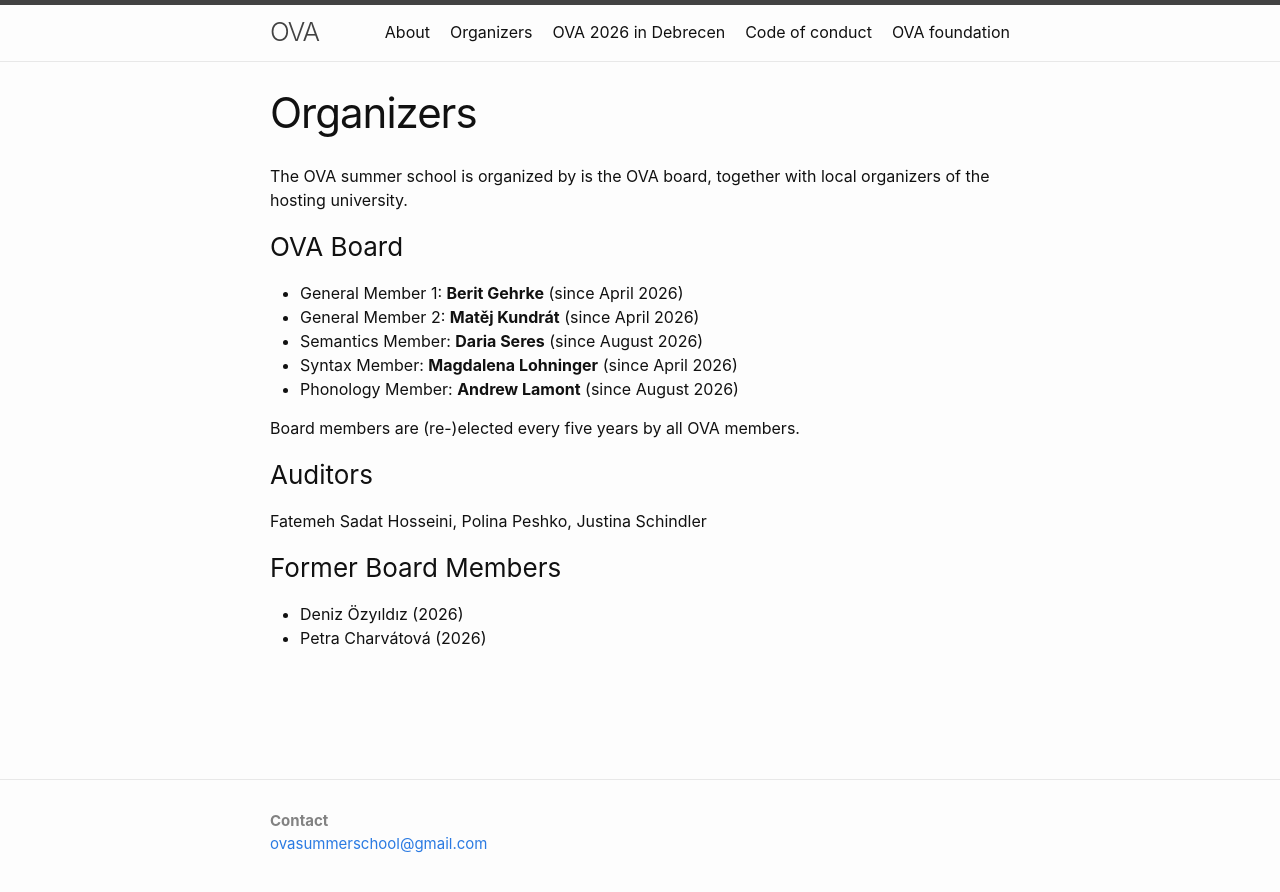
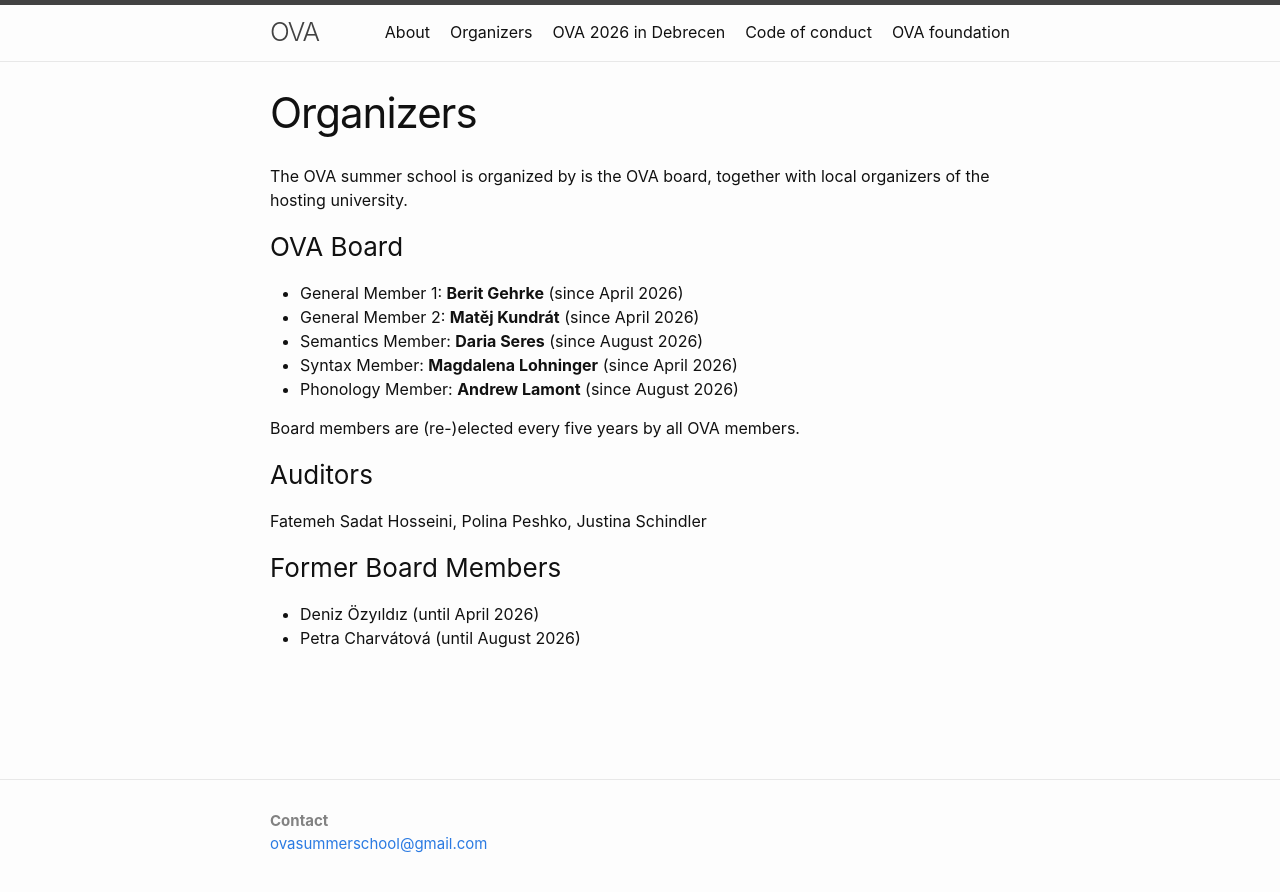
Before and after one commit to ovaschool/ovaschool.github.io, a Jekyll site: the page built from staticpages/1_organizers.markdown, in a window 1280 px wide. Shown: the top 892 px of the page. Built offline with Jekyll 4.4.1, drawn with Linux system fonts in a browser that asks for light colours.

Commit message:
Update 1_organizers.markdown

```diff
--- a/staticpages/1_organizers.markdown
+++ b/staticpages/1_organizers.markdown
@@ -23,5 +23,5 @@ Fatemeh Sadat Hosseini, Polina Peshko, Justina Schindler
 
 ### Former Board Members
 
-* Deniz Özyıldız (2026)
-* Petra Charvátová (2026)
+* Deniz Özyıldız (until April 2026)
+* Petra Charvátová (until August 2026)
```
